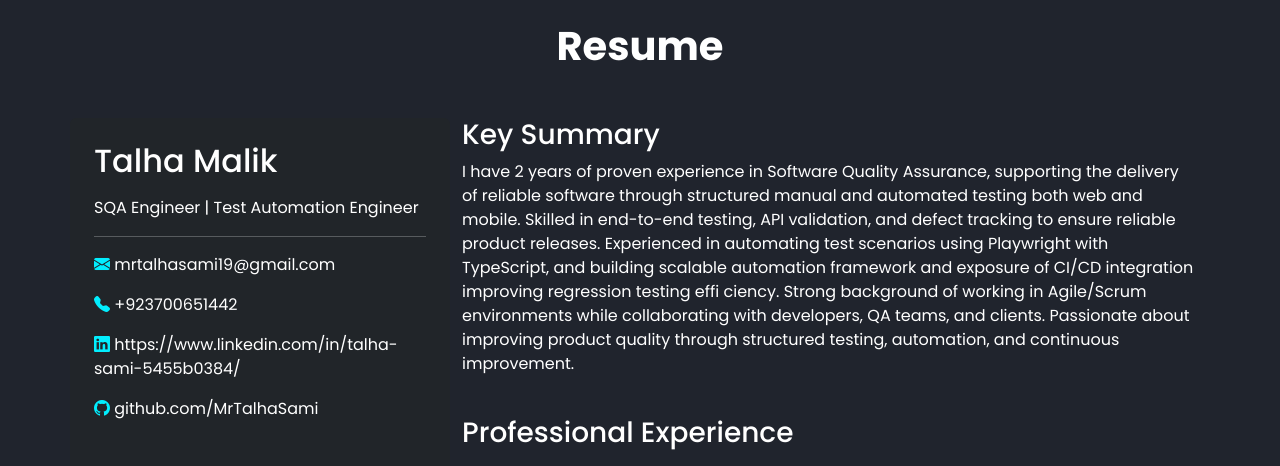
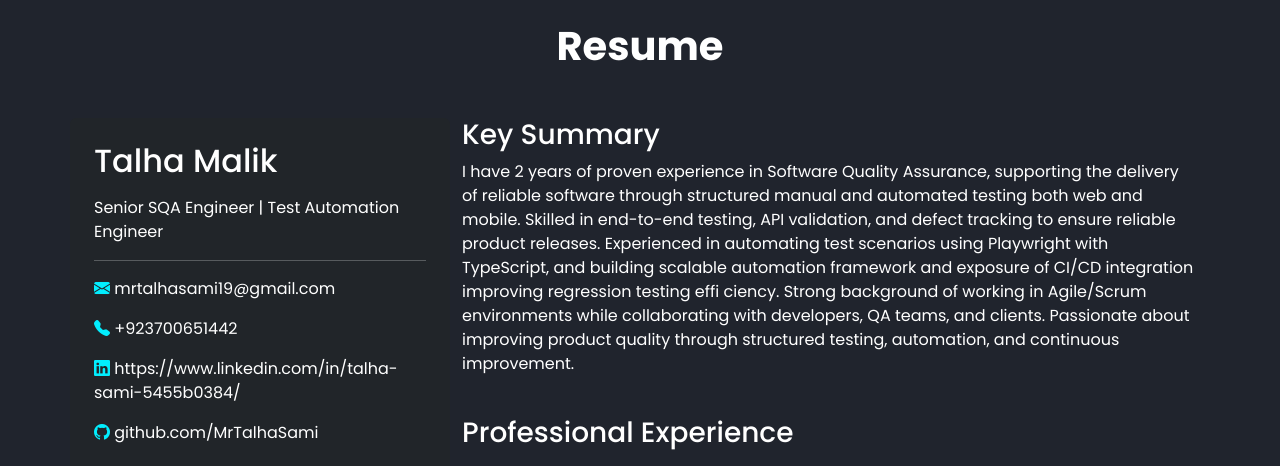
Before and after one commit to MrTalhaSami/Portfolio, a Django app: page / in a window 1280 px wide. Shown: the part 2136-2602 px from the top of the page. Run offline with Django 5.2, Linux system fonts and the light colour scheme.

Commit message:
changed SQA to Senior SQA

```diff
--- a/prj_forms/api/templates/landing.html
+++ b/prj_forms/api/templates/landing.html
@@ -177,7 +177,7 @@
         <!-- Left Column -->
         <div class="col-md-4 bg-dark text-white p-4 rounded">
           <h2 class="mb-3">Talha Malik</h2>
-          <p>SQA Engineer | Test Automation Engineer</p>
+          <p>Senior SQA Engineer | Test Automation Engineer</p>
           <hr class="border-light" />
           <p>
             <strong><i class="bi bi-envelope-fill"></i></strong> mrtalhasami19@gmail.com
```
